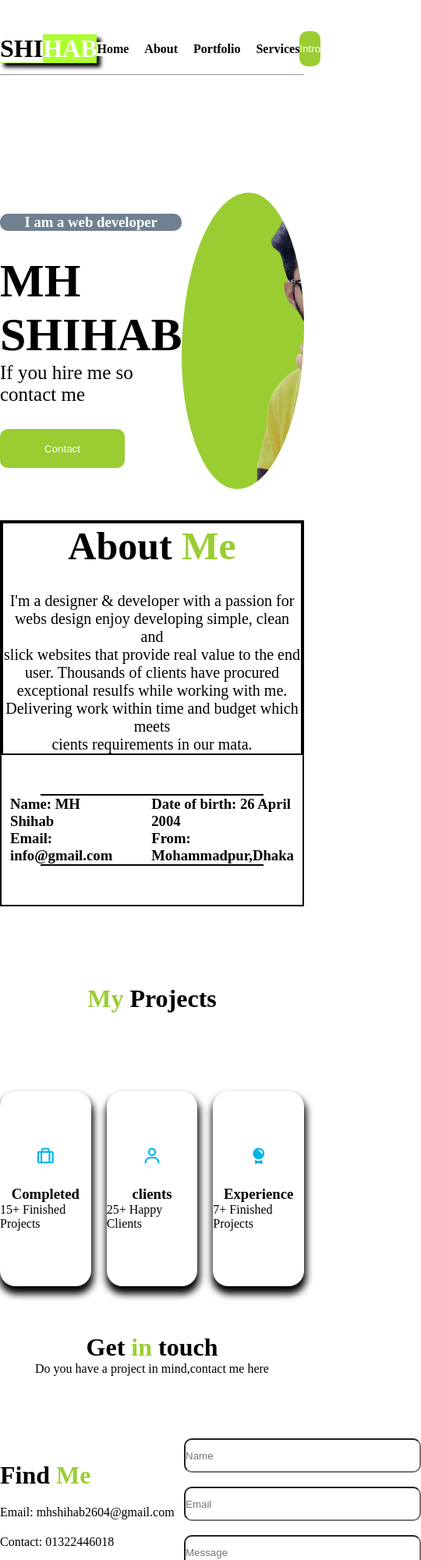
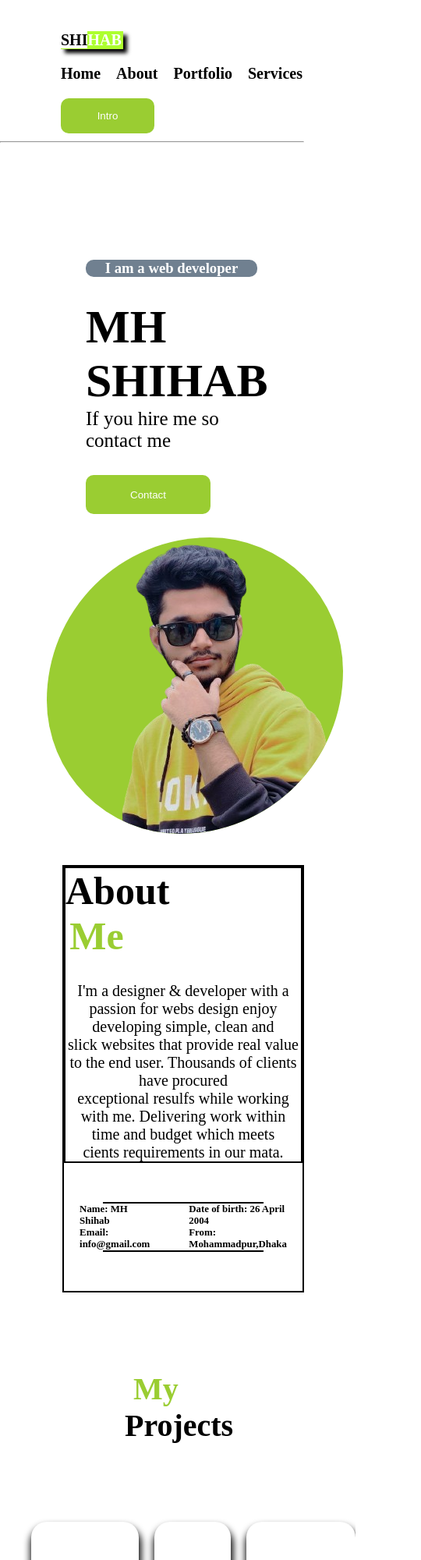
Before and after one commit to mhshihab2604/Portfolio-3, a plain HTML site: page index.html in a window 390 px wide. Shown: the top 2000 px of the page at 78% size, 540 px wide, since content can reach past the window. Drawn offline with nearby package versions, Linux system fonts and the light colour scheme.

Commit message:
second commit

```diff
--- a/index.html
+++ b/index.html
@@ -5,11 +5,13 @@
     <meta name="viewport" content="width=device-width, initial-scale=1.0">
     <title>Portfolio-3</title>
     <link rel="stylesheet" href="style.css">
+    <link rel="stylesheet" href="media-queries.css">
     <link rel="shortcut icon" href="images/download.png" type="image/x-icon">
     <link rel="stylesheet"
     href="https://unpkg.com/boxicons@latest/css/boxicons.min.css">
 </head>
 <body>
+    <header>
         <div class="navbar">
             <h1><Span>SHI</Span>HAB</h1>
         <div class="list">
@@ -23,6 +25,8 @@
             <input class="btn" type="button" value="Intro">
         </div>
         <hr style="color: black; margin-top: 10px;">
+    </header>
+    <main>
         <div class="info">
             <div class="info-1">
                 <h3>I am a web developer</h3>
@@ -50,7 +54,7 @@
                 </div>
             </div>
         </div>
-    <div>
+        <div class="responsive">
             <h1 style="text-align: center;margin: 100px;"><span style="color: yellowgreen;">My</span> Projects</h1>
         </div>
         <div class="Project-container">
@@ -75,6 +79,7 @@
             <p>Do you have a project in mind,contact me here</p>
         </div>
 
+    </main>
     <footer>
         <div>
             <div class="Find">
--- /dev/null
+++ b/media-queries.css
@@ -0,0 +1,61 @@
+
+@media screen and (max-width:640px) {
+
+    .navbar{
+        display: block;
+        margin-left: 20%;
+    }
+    .navbar,h1{
+        font-size: 20px;
+        width: 80px;
+    }
+    .list,.btn{
+        margin-top: 20px;
+    }
+    .info{
+        display: block;
+        padding: 0 60px;
+
+    }
+    .info-1{
+        padding-left: 50px;
+
+    }
+    .image {
+    margin-top: 30px;
+    }
+    .border{
+        margin-left: 80px;
+    }
+    .info-2{
+        font-size: 11px;
+    }
+    .responsive h1{
+        font-size: 40px;
+        padding-left: 60px;
+    }
+    .Project-container{
+         margin-left: 40px;
+         font-size: 18px;
+    }
+    .Project-box{
+        padding: 0 20px;
+    }
+    .head{
+        padding-left: 80px;
+    }
+    footer{
+        display: block;
+        padding: 0 70px;
+    }
+    .Find{
+        padding-left: 50px;
+    }
+    .icon{
+        padding-left: 35px;
+        margin-bottom: 20px;
+    }
+    .from >.btn-2{
+        margin-left: 100px;
+    }
+}
```
Also changed, not shown: images/shihab3-removebg-preview.png (added), style.css (line endings or trailing spaces). Lines whose indentation alone changed are shown as unchanged.
